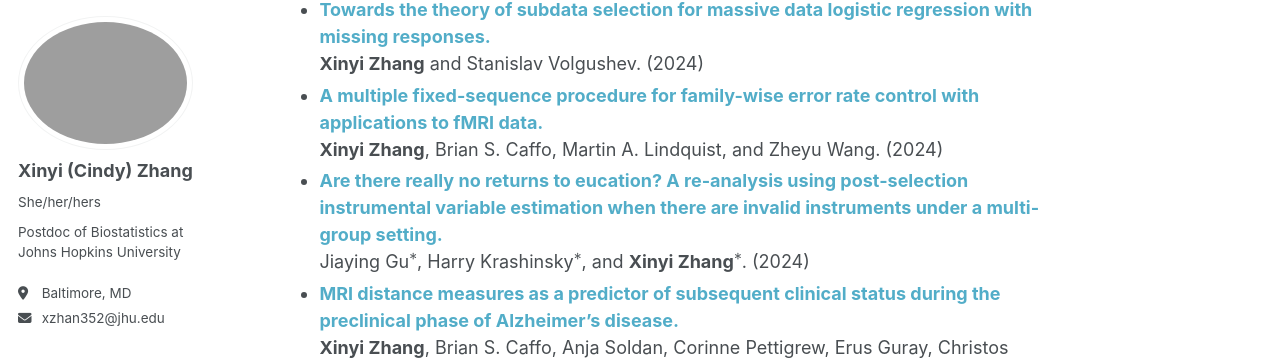
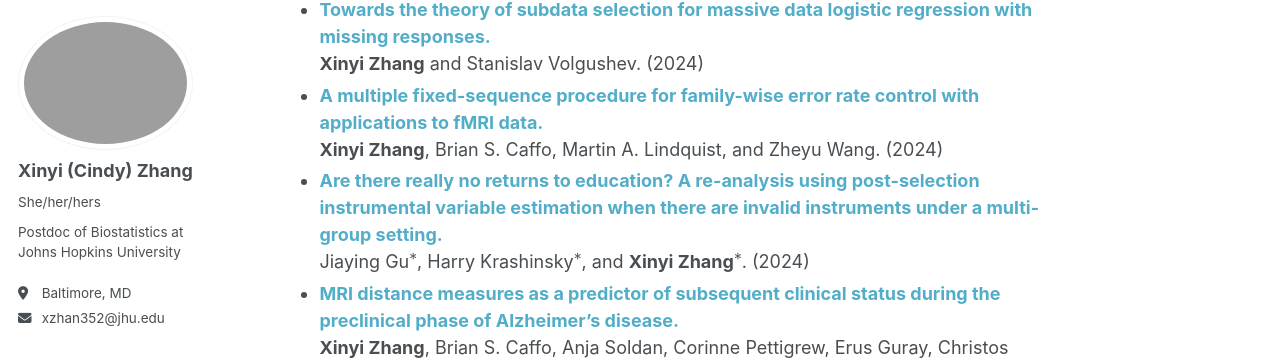
Before and after one commit to cindyxyiZhang/cindyxyiZhang.github.io, a Jekyll site: the page built from _pages/research.md, in a window 1280 px wide and 900 px high, scrolled down 691 px. Shown: the part 90-453 px from the top of the window. Built offline with Jekyll 4.4.1, drawn with Linux system fonts in a browser that asks for light colours.

Commit message:
Add files via upload

```diff
--- a/_pages/research.md
+++ b/_pages/research.md
@@ -49,7 +49,7 @@ Publications and Preprints
 <!-- [[arXiv]](https://cindyxyizhang.github.io/files/MFS_FWER.pdf)   -->
   **Xinyi Zhang**, Brian S. Caffo, Martin A. Lindquist, and Zheyu Wang. (2024)
 <!--  *Submitted*, 2024. -->
-- <a href="" style="text-decoration:none;">**Are there really no returns to eucation?  A re-analysis using post-selection instrumental variable estimation when there are invalid instruments under a multi-group setting.**</a>
+- <a href="" style="text-decoration:none;">**Are there really no returns to education?  A re-analysis using post-selection instrumental variable estimation when there are invalid instruments under a multi-group setting.**</a>
   Jiaying Gu$$^*$$, Harry Krashinsky$$^*$$, and **Xinyi Zhang$$^*$$**. (2024)
 <!--  *Submitted*, 2024   -->
 - <a href="" style="text-decoration:none;">**MRI distance measures as a predictor of subsequent clinical status during the preclinical phase of Alzheimer's disease.**</a>
```
